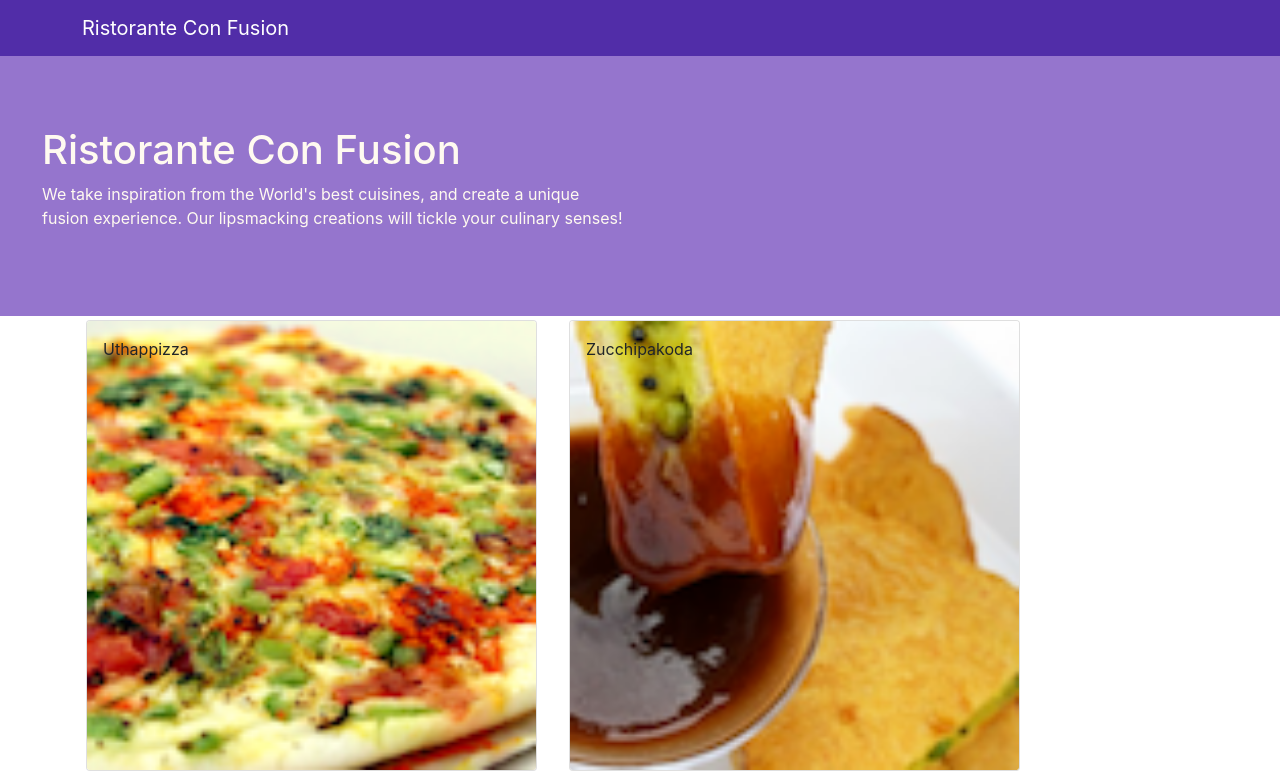
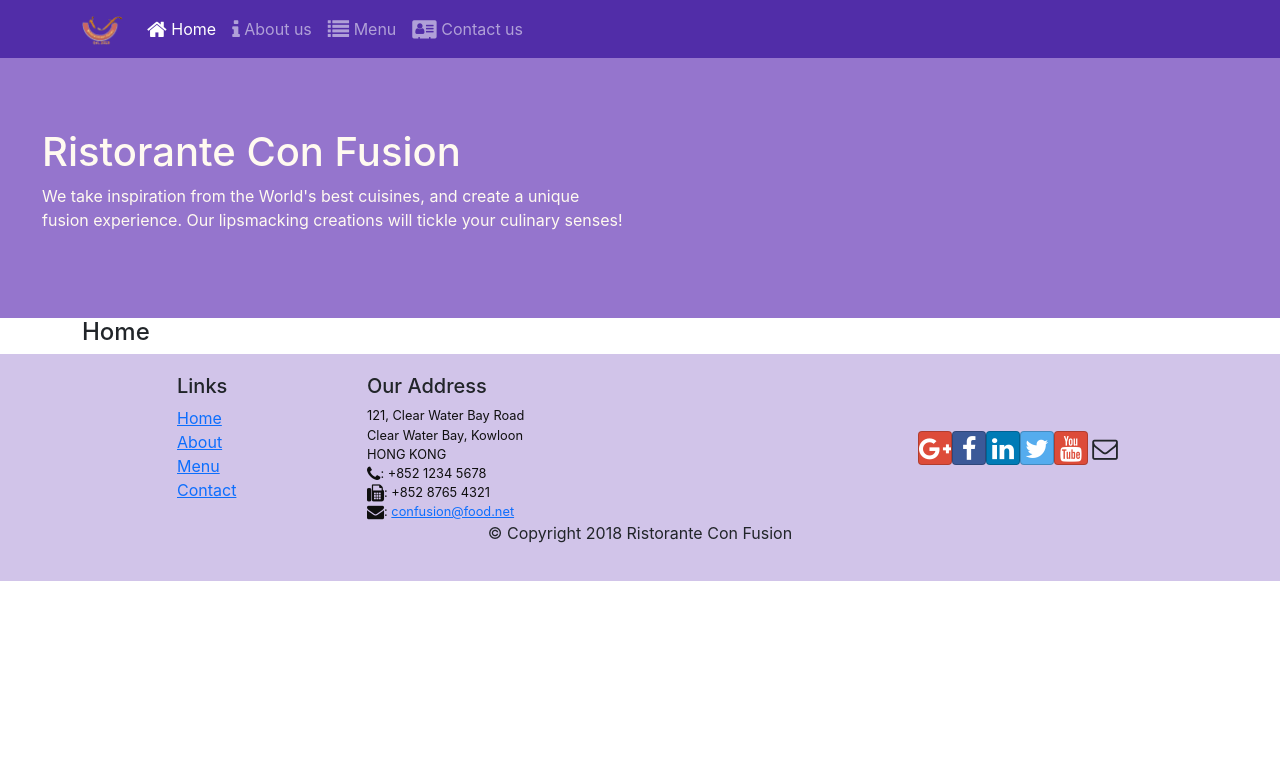
Before and after one commit to potchi23/confusion_react, a React (Create React App) app: page /home in a window 1280 px wide. Shown: the top 777 px of the page. Built offline with nearby package versions, Linux system fonts and the light colour scheme.

Commit message:
React router

```diff
--- a/package.json
+++ b/package.json
@@ -12,6 +12,7 @@
     "react": "^17.0.2",
     "react-dom": "^17.0.2",
     "react-popper": "^2.2.5",
+    "react-router-dom": "^5.2.0",
     "react-scripts": "^4.0.3",
     "reactstrap": "^8.9.0",
     "web-vitals": "^1.1.2"
--- a/src/App.js
+++ b/src/App.js
@@ -3,12 +3,16 @@
 import React from 'react';
 import 'font-awesome/css/font-awesome.min.css';
 import 'bootstrap-social/bootstrap-social.css';
+import {BrowserRouter} from 'react-router-dom';
 
 function App(){
     return (
-      <div>
-          <Main/>
-      </div>
+
+        <BrowserRouter>
+            <div>
+                <Main/>
+            </div>
+        </BrowserRouter>
     );
 }
 
--- a/src/components/FooterComponent.js
+++ b/src/components/FooterComponent.js
@@ -1,4 +1,5 @@
 import React from 'react';
+import { Link } from 'react-router-dom';
 
 function Footer(props){
 
@@ -9,10 +10,10 @@
                 <div className="col-4 offset-1 col-sm-2">
                     <h5>Links</h5>
                     <ul className="list-unstyled">
-                        <li><a href="#">Home</a></li>
-                        <li><a href="#">About</a></li>
-                        <li><a href="#">Menu</a></li>
-                        <li><a href="contactus.html">Contact</a></li>
+                        <li><Link to="/home">Home</Link></li>
+                        <li><Link to="/aboutus">About</Link></li>
+                        <li><Link to="/menu">Menu</Link></li>
+                        <li><Link to="contactus.html">Contact</Link></li>
                     </ul>
                 </div>
                 <div className="col-7 col-sm-5">
--- a/src/components/HeaderComponent.js
+++ b/src/components/HeaderComponent.js
@@ -1,18 +1,67 @@
 import React, {Component} from 'react';
-import { Navbar, NavbarBrand, Jumbotron } from 'reactstrap';
+import { Navbar, NavbarBrand, Nav, NavbarToggler, Collapse, NavItem, Jumbotron } from 'reactstrap';
+import { NavLink } from 'react-router-dom';
 
 class Header extends Component{
+
+    constructor(props){
+        super(props);
+
+        this.state = {
+            isNavOpen : false
+        }
+
+        this.toggleNav = this.toggleNav.bind(this);
+    }
+
+    toggleNav(){
+        this.setState({
+            isNavOpen : !this.state.isNavOpen
+        });
+    }
 
     render(){
         return(
             <React.Fragment>
-            <Navbar dark>
+            <Navbar dark expand="md">
                 <div className="container">
-                    <NavbarBrand href='/'>Ristorante Con Fusion</NavbarBrand>
+                    <NavbarToggler onClick={this.toggleNav}/>
+                    <NavbarBrand className="mr-auto" href='/'>
+                        <img src="assets/images/logo.png" height="30" width="41" alt="Ristorante Con Fusion"/>
+                    </NavbarBrand>
+
+                    <Collapse isOpen={this.state.isNavOpen} navbar>
+                        <Nav navbar>
+                            <NavItem>
+                                <NavLink className="nav-link" to="/home">
+                                    <span className="fa fa-home fa-lg"></span> Home
+                                </NavLink>
+                            </NavItem>
+
+                            <NavItem>
+                                <NavLink className="nav-link" to="/aboutus">
+                                    <span className="fa fa-info fa-lg"></span> About us
+                                </NavLink>
+                            </NavItem>
+
+                            <NavItem>
+                                <NavLink className="nav-link" to="/menu">
+                                    <span className="fa fa-list fa-lg"></span> Menu
+                                </NavLink>
+                            </NavItem>
+
+                            <NavItem>
+                                <NavLink className="nav-link" to="/contactus">
+                                    <span className="fa fa-address-card fa-lg"></span> Contact us
+                                </NavLink>
+                            </NavItem>
+                        </Nav>
+                    </Collapse>
+
                 </div>
             </Navbar>
 
-            <Jumbotron >
+            <Jumbotron>
                 <div className="containter">
                     <div className="row row-header">
                         <div className="col-12 col-sm-6">
--- /dev/null
+++ b/src/components/HomeComponent.js
@@ -0,0 +1,12 @@
+import React from 'react';
+
+function Home(props){
+    return(
+        <div className="container">
+            <h4>Home</h4>
+        </div>
+
+    );
+}
+
+export default Home;
--- a/src/components/MainComponent.js
+++ b/src/components/MainComponent.js
@@ -3,6 +3,8 @@
 import DishDetail from './DishDetailComponent';
 import Header from './HeaderComponent';
 import Footer from './FooterComponent';
+import Home from './HomeComponent';
+import { Switch, Route, Redirect } from 'react-router-dom';
 
 import { DISHES } from '../shared/dishes';
 
@@ -11,23 +13,26 @@
         super(props);
 
         this.state = {
-            dishes : DISHES,
-            selectedDish : null
+            dishes : DISHES
         };
     }
 
-    onDishSelect(dishId) {
-        this.setState({ selectedDish : dishId });
-    }
+    render(){
+        const HomePage = () => {
+            return (
+                <Home/>
+            );
+        }
 
-    render(){
         return (
             <div>
                 <Header/>
 
-                <Menu dishes={this.state.dishes} onClick={(dishId) => this.onDishSelect(dishId)}/>
-
-                <DishDetail dish={ this.state.dishes.filter((dish) => dish.id === this.state.selectedDish)[0] }/>
+                <Switch>
+                    <Route path="/home" component={HomePage}/>
+                    <Route exact path="/menu" component={() => <Menu dishes={this.state.dishes}/>}/>
+                    <Redirect to="/home"/>
+                </Switch>
 
                 <Footer/>
             </div>
```
Also changed, not shown: 1 other file (tests, documents, lock files or other folders).
